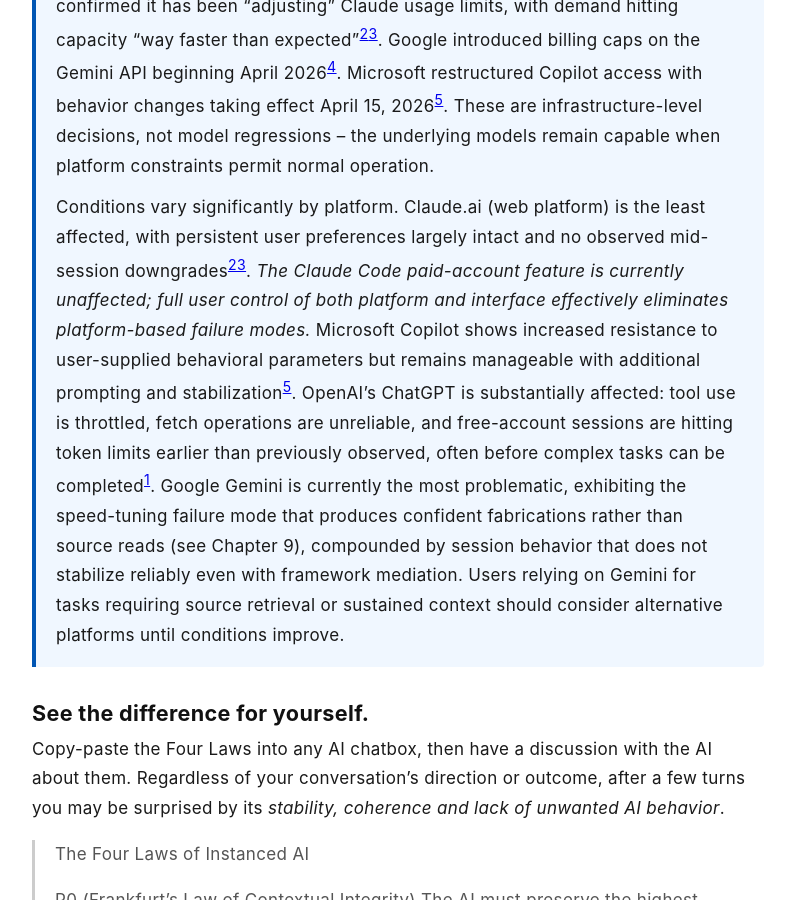
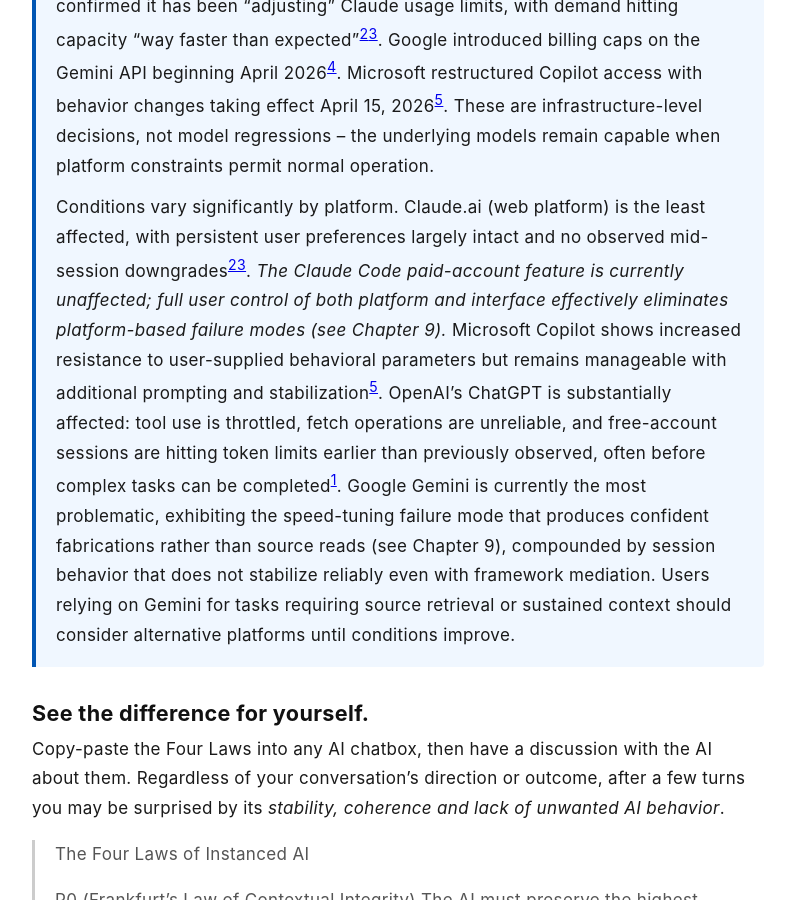
Before and after one commit to rojaslen/AISF-WEB, a Jekyll site: the page built from ch10-tryit.md, in a window 1280 px wide and 900 px high, scrolled down 399 px. Shown: the whole window, without its empty margins (242-1037 px from the left). Built offline with Jekyll 4.4.1, drawn with Linux system fonts in a browser that asks for light colours; some web fonts are replaced.

Commit message:
Update ch10-tryit.md
crossref

```diff
--- a/ch10-tryit.md
+++ b/ch10-tryit.md
@@ -12,7 +12,7 @@
 <div role="alert" aria-live="assertive" aria-atomic="true" class="alert" markdown="1">
 Reports from March and April 2026 document cost-containment measures across all major AI platforms, in response to escalating energy costs, increased usage, supply constraints and other factors. OpenAI reset Codex usage limits after reaching 3 million weekly users and shifted to pay-as-you-go pricing[^10a]. Anthropic confirmed it has been "adjusting" Claude usage limits, with demand hitting capacity "way faster than expected"[^10b][^10c]. Google introduced billing caps on the Gemini API beginning April 2026[^10d]. Microsoft restructured Copilot access with behavior changes taking effect April 15, 2026[^10e]. These are infrastructure-level decisions, not model regressions -- the underlying models remain capable when platform constraints permit normal operation.
 
-Conditions vary significantly by platform. Claude.ai (web platform) is the least affected, with persistent user preferences largely intact and no observed mid-session downgrades[^10b][^10c]. *The Claude Code paid-account feature is currently unaffected; full user control of both platform and interface effectively eliminates platform-based failure modes.* Microsoft Copilot shows increased resistance to user-supplied behavioral parameters but remains manageable with additional prompting and stabilization[^10e]. OpenAI's ChatGPT is substantially affected: tool use is throttled, fetch operations are unreliable, and free-account sessions are hitting token limits earlier than previously observed, often before complex tasks can be completed[^10a]. Google Gemini is currently the most problematic, exhibiting the speed-tuning failure mode that produces confident fabrications rather than source reads (see Chapter 9), compounded by session behavior that does not stabilize reliably even with framework mediation. Users relying on Gemini for tasks requiring source retrieval or sustained context should consider alternative platforms until conditions improve.
+Conditions vary significantly by platform. Claude.ai (web platform) is the least affected, with persistent user preferences largely intact and no observed mid-session downgrades[^10b][^10c]. *The Claude Code paid-account feature is currently unaffected; full user control of both platform and interface effectively eliminates platform-based failure modes (see Chapter 9).* Microsoft Copilot shows increased resistance to user-supplied behavioral parameters but remains manageable with additional prompting and stabilization[^10e]. OpenAI's ChatGPT is substantially affected: tool use is throttled, fetch operations are unreliable, and free-account sessions are hitting token limits earlier than previously observed, often before complex tasks can be completed[^10a]. Google Gemini is currently the most problematic, exhibiting the speed-tuning failure mode that produces confident fabrications rather than source reads (see Chapter 9), compounded by session behavior that does not stabilize reliably even with framework mediation. Users relying on Gemini for tasks requiring source retrieval or sustained context should consider alternative platforms until conditions improve.
 </div>
 
 ## See the difference for yourself.
```
